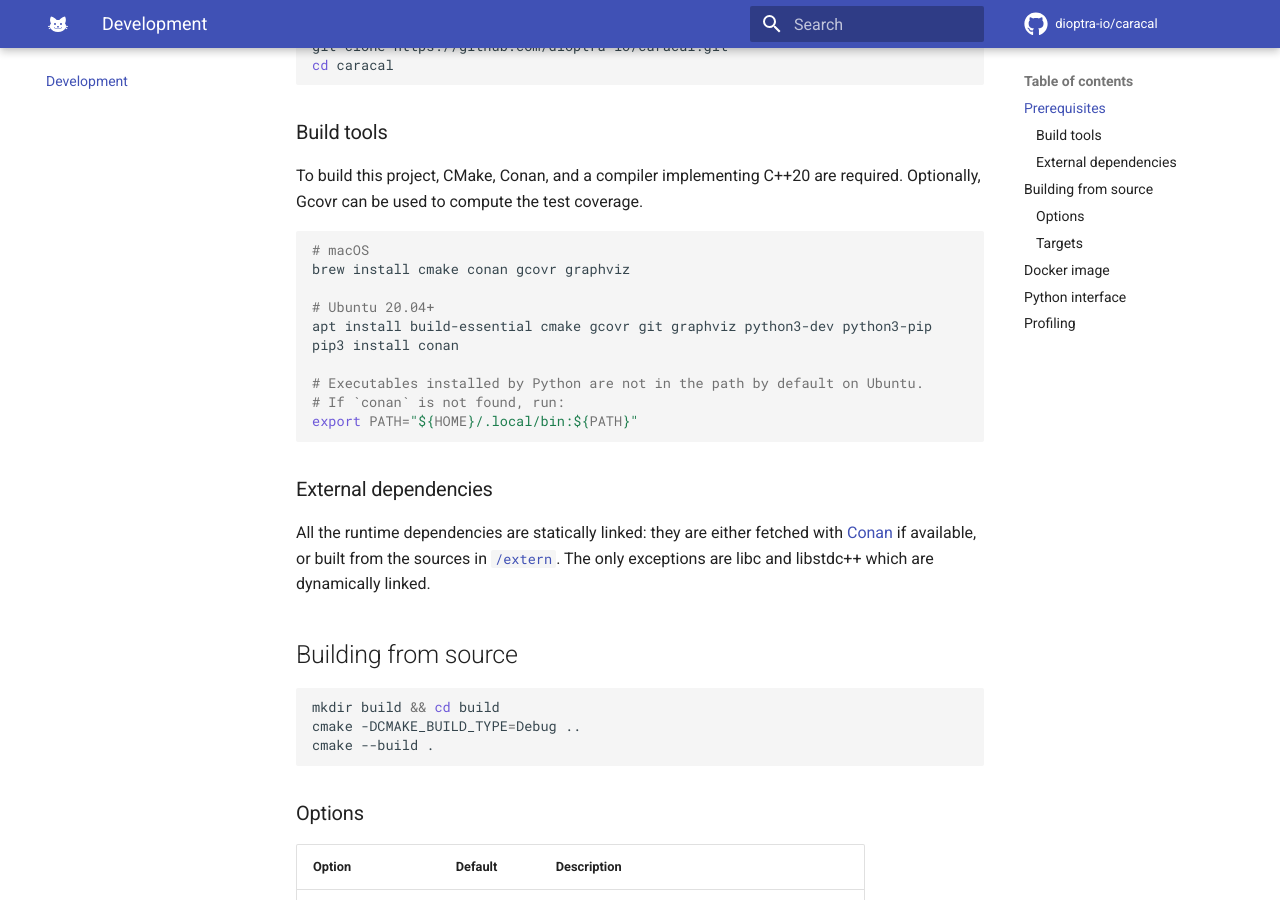
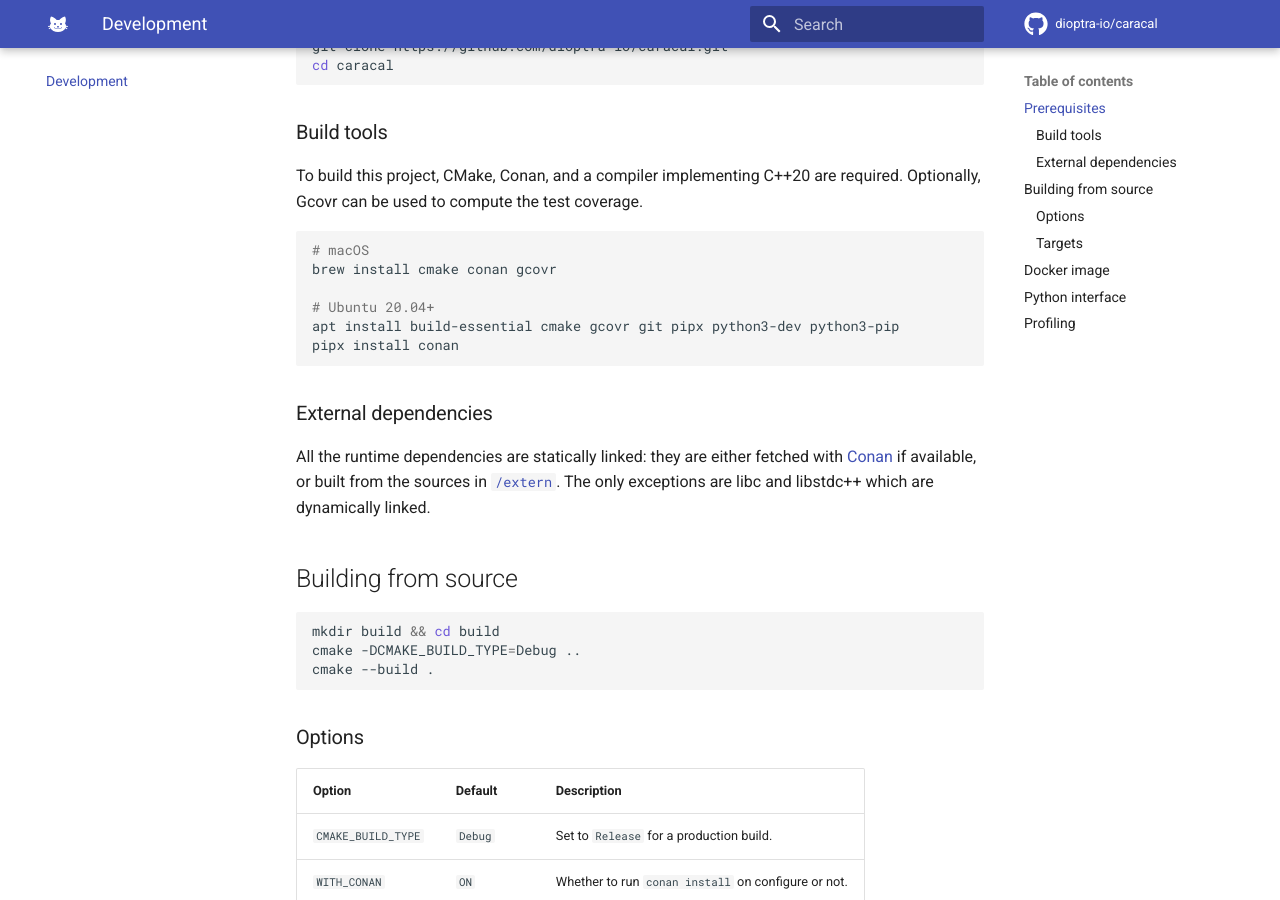
Before and after one commit to dioptra-io/caracal, an MkDocs documentation site: the page built from docs/dev.md, in a window 1280 px wide and 900 px high, scrolled down 361 px. Built offline with MkDocs 1.6.1 and Material for MkDocs 9.7.7, drawn with Linux system fonts in a browser that asks for light colours; comment, search, counter and statistics services are not loaded.

Commit message:
docs: update dev.md

````diff
--- a/docs/dev.md
+++ b/docs/dev.md
@@ -19,15 +19,11 @@ Optionally, Gcovr can be used to compute the test coverage.
 
 ```bash
 # macOS
-brew install cmake conan gcovr graphviz
+brew install cmake conan gcovr
 
 # Ubuntu 20.04+
-apt install build-essential cmake gcovr git graphviz python3-dev python3-pip
-pip3 install conan
-
-# Executables installed by Python are not in the path by default on Ubuntu.
-# If `conan` is not found, run:
-export PATH="${HOME}/.local/bin:${PATH}"
+apt install build-essential cmake gcovr git pipx python3-dev python3-pip
+pipx install conan
 ```
 
 ### External dependencies
````
